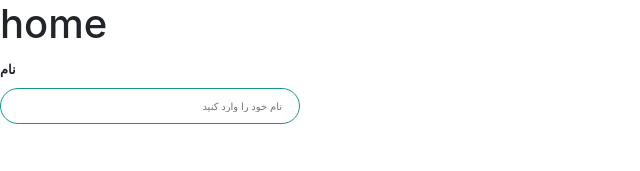
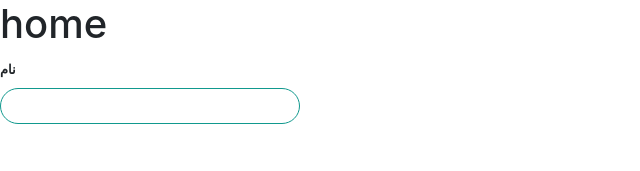
Before and after one commit to fatemeh-shojaei/react-project, a React (Create React App) app: page / in a window 1280 px wide. Shown: the top 171 px of the page, without its empty margins (0-640 px from the left). Built offline with nearby package versions, Linux system fonts and the light colour scheme.

Commit message:
loginFormik

```diff
--- a/package.json
+++ b/package.json
@@ -6,6 +6,7 @@
     "@bootstrap-styled/v4": "^3.4.0",
     "@types/react-router-dom": "^5.1.7",
     "bootstrap": "4.6.0",
+    "formik": "^2.2.9",
     "jsonwebtoken": "^8.5.1",
     "react": "^17.0.2",
     "react-bootstrap": "^1.6.1",
@@ -14,7 +15,8 @@
     "react-scripts": "4.0.3",
     "styled-components": "^5.3.0",
     "typescript": "^4.1.2",
-    "web-vitals": "^1.0.1"
+    "web-vitals": "^1.0.1",
+    "yup": "^0.32.9"
   },
   "scripts": {
     "format": "prettier --write .",
--- a/src/components/common/input/index.tsx
+++ b/src/components/common/input/index.tsx
@@ -9,10 +9,10 @@ export const Input: React.FC<InputProps> = ({ children }) => {
     <>
       <div>
         <StyledInput
-          type="input"
-          placeholder="نام خود را وارد کنید"
-          name="name"
-          id="name"
+          type={children}
+          placeholder={children}
+          name={children}
+          id={children}
           required
         />
         <label htmlFor="name">{children}</label>
--- a/src/routes/index.tsx
+++ b/src/routes/index.tsx
@@ -2,6 +2,7 @@ import React from 'react';
 import { Route, Switch } from 'react-router-dom';
 
 import Home from '../components/home';
+import Login from '../screens/login/login';
 
 type AppType = {
   match: any;
@@ -11,6 +12,7 @@ const App: React.FC<AppType> = ({ match }) => {
   return (
     <Switch>
       <Route path={`${match.url}/`} component={Home} />
+      <Route path={`${match.url}login`} component={Login} />
     </Switch>
   );
 };
--- /dev/null
+++ b/src/screens/login/login.tsx
@@ -0,0 +1,42 @@
+import * as React from 'react';
+import { Formik, Form, ErrorMessage } from 'formik';
+import * as Yup from 'yup';
+import { Input } from './../../components/common/input/styles';
+
+interface MyFormValues {
+  email: string;
+  password: string;
+}
+const Login: React.FC = () => {
+  const initialValues: MyFormValues = { email: '', password: '' };
+
+  const ValidationSchema = Yup.object().shape({
+    email: Yup.string().email('ایمیل نادرست است').required(),
+    password: Yup.string().min(5).required()
+  });
+
+  const onSubmit = (values: MyFormValues): void => {
+    console.log('form data', values);
+  };
+
+  return (
+    <Formik initialValues={initialValues} onSubmit={onSubmit} validationSchema={ValidationSchema}>
+      {(errors: MyFormValues, touched: MyFormValues) => {
+        return (
+          <Form>
+            <Input type="email" name="email" id="email" placeholder="ایمیل خود را وارد کنید" />
+            {errors.email && touched.email ? <div>{errors.email}</div> : null}
+            <ErrorMessage name="email" />
+            <Input
+              type="password"
+              name="password"
+              id="password"
+              placeholder="پسورد خود را وارد کنید"
+            />
+          </Form>
+        );
+      }}
+    </Formik>
+  );
+};
+export default Login;
```
Also changed, not shown: 1 other file (tests, documents, lock files or other folders).
